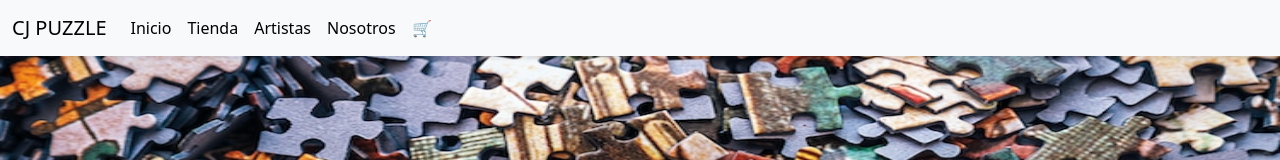
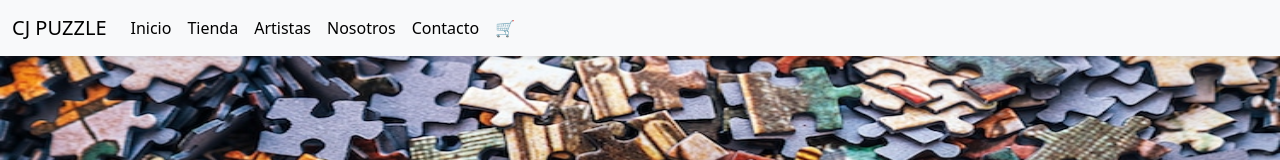
Before and after one commit to chriss2006/web-ecommerce.github.io, a plain HTML site: page tienda.html in a window 1280 px wide. Shown: the top 160 px of the page. Drawn offline with nearby package versions, Linux system fonts and the light colour scheme.

Commit message:
primer committ

```diff
--- a/tienda.html
+++ b/tienda.html
@@ -30,6 +30,9 @@
                 </li>
                 <li class="nav-item">
                   <a class="nav-link active" aria-current="page" href="index.html">Nosotros</a>
+                </li>
+                <li class="nav-item">
+                  <a class="nav-link active" aria-current="page" href="contacto.html">Contacto</a>
                 </li>
                 <li class="nav-item">
                     <a class="nav-link active" aria-current="page" href="">🛒</a>
```
